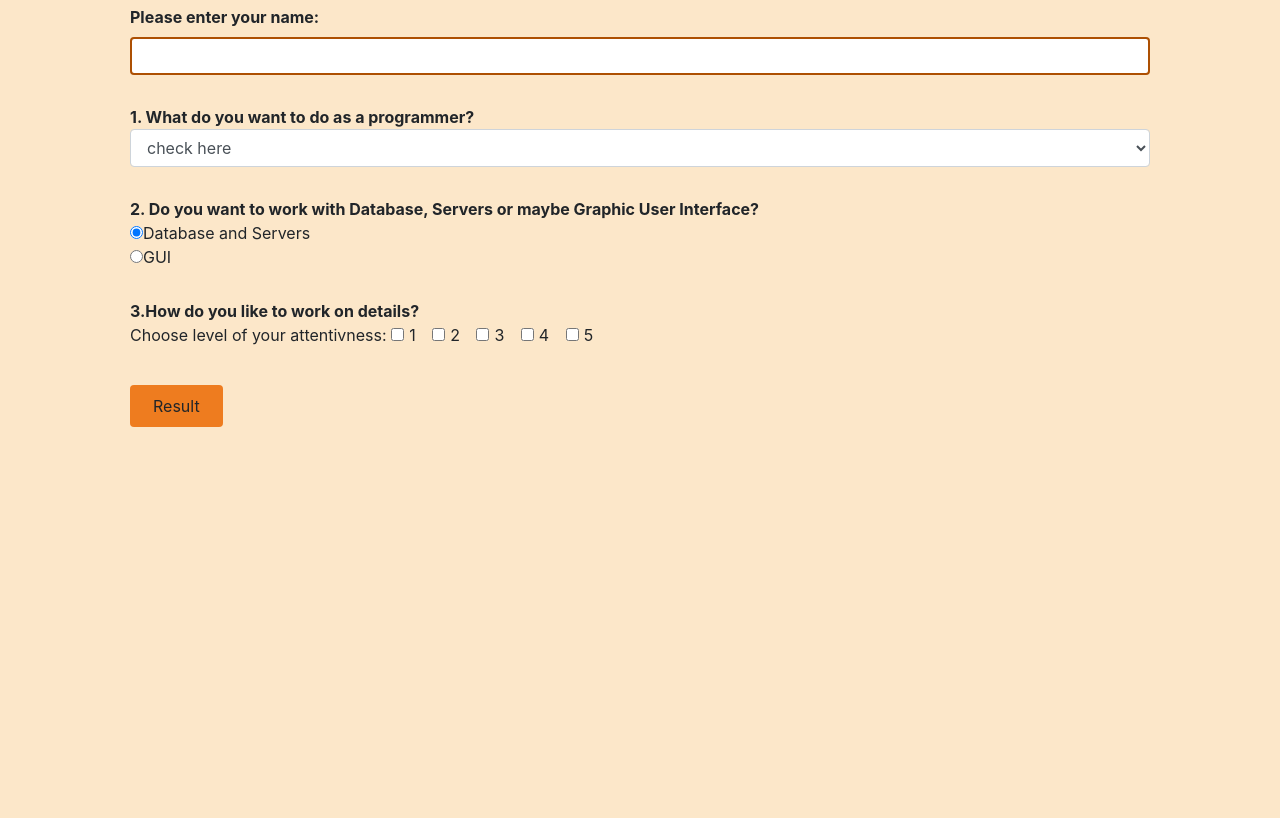
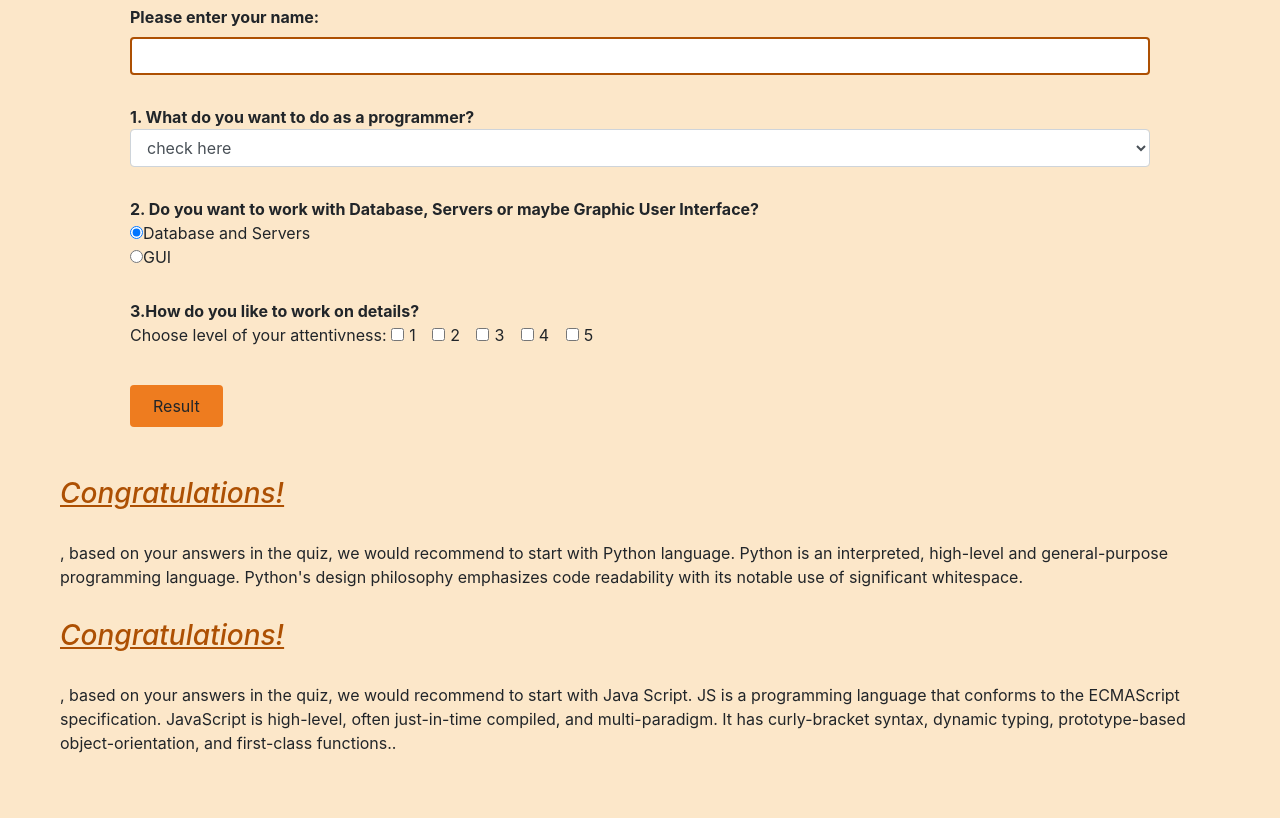
Before and after one commit to elenatalanova/programming-language-suggester, a plain HTML site: page index.html in a window 1280 px wide. Shown: the part 417-1235 px from the top of the page. Before the commit the page ends 904 px from the top, so only its background shows below. Drawn offline with Linux system fonts and the light colour scheme.

Commit message:
Add some css corrections

```diff
--- a/css/styles.css
+++ b/css/styles.css
@@ -50,19 +50,19 @@ input[type="text"] {
   border-radius: 10%;
 }
 
-#languageResult {
+.result {
   font-size: 16px;
   margin-bottom: 50px;
   margin-top: -100px;
   padding: 60px;
 }
 
-.important {
+#congratulations {
   font-style: italic;
   text-decoration: underline;
   color: rgb(173, 80, 3);
 }
 
-.result {
+/*.result {
   display: none;
-}
+}*/
--- a/index.html
+++ b/index.html
@@ -71,12 +71,12 @@
 
   <div class="result">
     <div class="languageResult1">
-      <h3>Congratulations!</h3>
+      <h3><span id="congratulations">Congratulations!</span></h3>
       <p><span id="personName"></span>, based on your answers in the quiz, we would recommend to start with Python language. Python is an interpreted, high-level and general-purpose programming language. Python's design philosophy emphasizes code readability with its notable use of significant whitespace.</p>
     </div>
 
     <div class="languageResult2">
-      <h3>Congratulations!</h3>
+      <h3><span id="congratulations">Congratulations!</span></h3>
       <p><span id="personName"></span>, based on your answers in the quiz, we would recommend to start with Java Script. JS is a programming language that conforms to the ECMAScript specification. JavaScript is high-level, often just-in-time compiled, and multi-paradigm. It has curly-bracket syntax, dynamic typing, prototype-based object-orientation, and first-class functions..</p>
     </div>
   </div>
```
